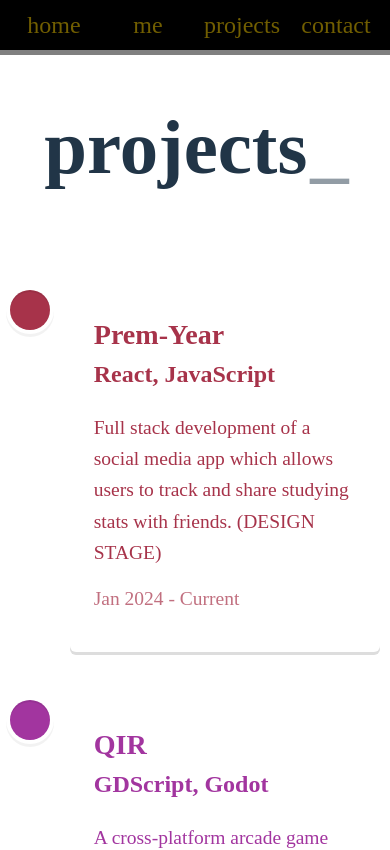
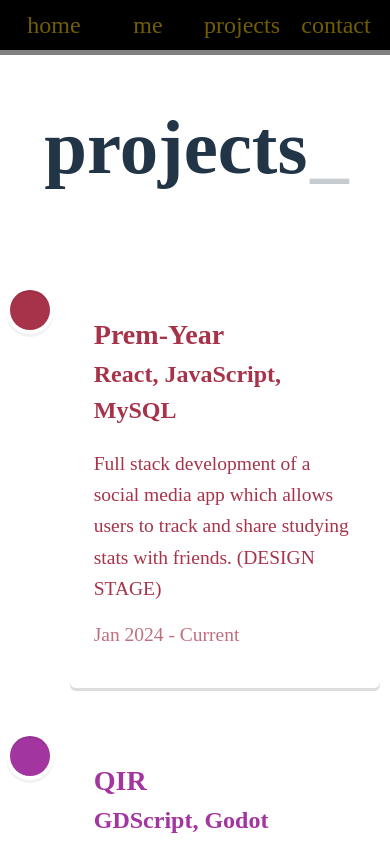
Before and after one commit to jeremypoulin/Website, a React (Vite) app: page /projects in a window 390 px wide. Shown: the top 850 px of the page. Built offline with nearby package versions, Linux system fonts and the light colour scheme; a web font is replaced by a local one.

Commit message:
mobile fixes

```diff
--- a/src/pages/projects.tsx
+++ b/src/pages/projects.tsx
@@ -25,7 +25,7 @@ const Projects: React.FC = () => {
                 //icon={<WorkIcon />}
             >
                 <h3 className="vertical-timeline-element-title">Prem-Year</h3>
-                <h4 className="vertical-timeline-element-subtitle">React, JavaScript</h4>
+                <h4 className="vertical-timeline-element-subtitle">React, JavaScript, MySQL</h4>
                 <p>
                 Full stack development of a social media app which allows users to track and share studying stats with friends. (DESIGN STAGE)
                 </p>
```
